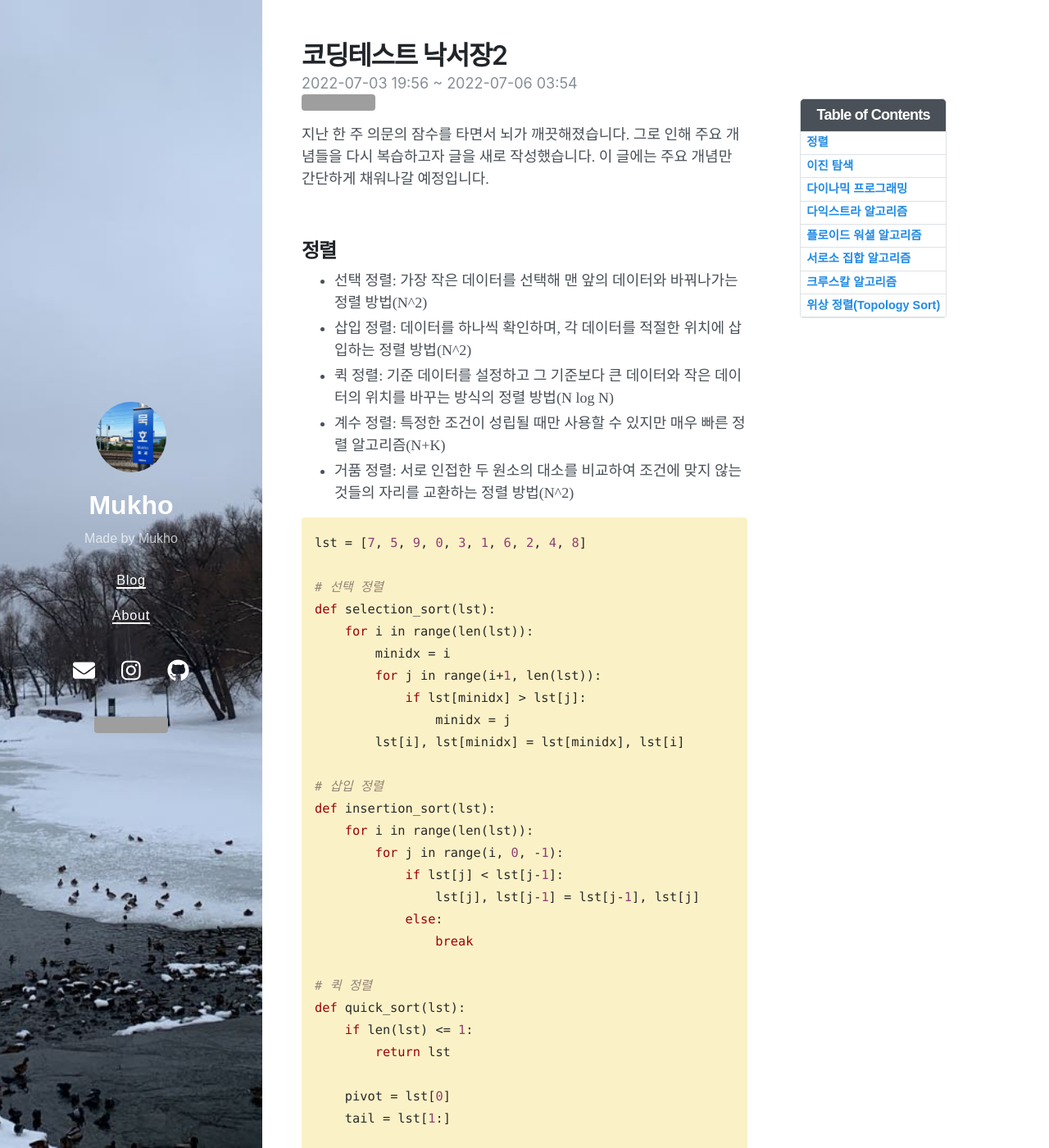
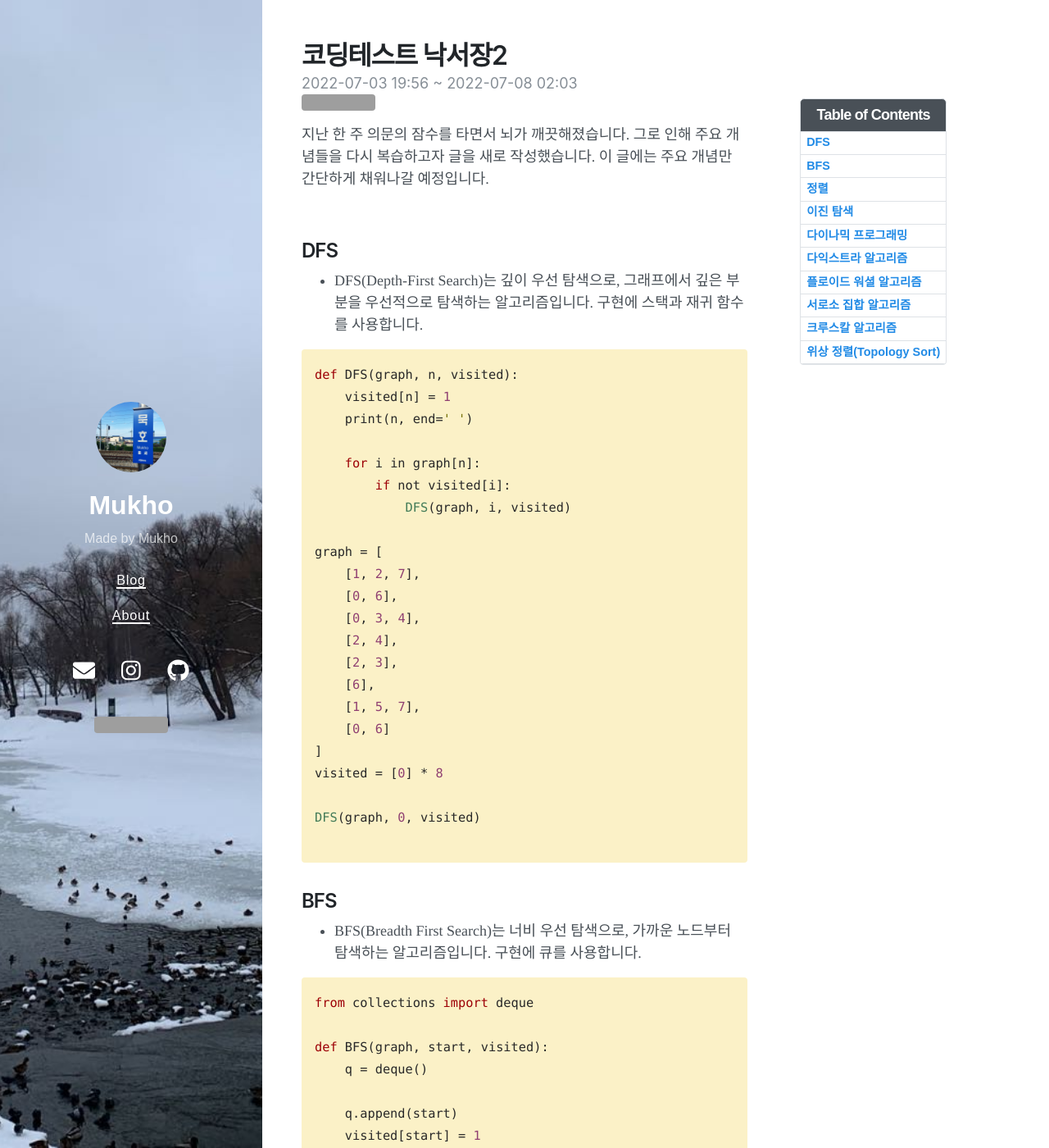
Before and after one commit to mukhoplus/mukhoplus.github.io, a Jekyll site: the page built from _posts/2022-07-03-코딩테스트 낙서장2.md, in a window 1280 px wide and 1400 px high. Shown: the whole window at 82% size. Built offline with Jekyll 4.4.1, drawn with Linux system fonts in a browser that asks for light colours; nearby versions of some CDN libraries; comment, search, counter and statistics services are not loaded; some of the changed text lies outside the part shown; grey boxes are pictures that could not be loaded.

Commit message:
DFS and BFS

````diff
--- a/_posts/2022-07-03-코딩테스트 낙서장2.md
+++ b/_posts/2022-07-03-코딩테스트 낙서장2.md
@@ -2,12 +2,77 @@
 layout: post
 title: 코딩테스트 낙서장2
 date: 2022-07-03 19:56 +0000
-last_modified_at: 2022-07-06 03:54:28 +0000
+last_modified_at: 2022-07-08 02:03:42 +0000
 tags: [코딩테스트]
 toc:  true
 ---
 
 지난 한 주 의문의 잠수를 타면서 뇌가 깨끗해졌습니다. 그로 인해 주요 개념들을 다시 복습하고자 글을 새로 작성했습니다. 이 글에는 주요 개념만 간단하게 채워나갈 예정입니다.<br><br>
+
+## DFS<br>
+- DFS(Depth-First Search)는 깊이 우선 탐색으로, 그래프에서 깊은 부분을 우선적으로 탐색하는 알고리즘입니다. 구현에 스택과 재귀 함수를 사용합니다.
+
+```python
+def DFS(graph, n, visited):
+    visited[n] = 1
+    print(n, end=' ')
+
+    for i in graph[n]:
+        if not visited[i]:
+            DFS(graph, i, visited)
+
+graph = [
+    [1, 2, 7],
+    [0, 6],
+    [0, 3, 4],
+    [2, 4],
+    [2, 3],
+    [6],
+    [1, 5, 7],
+    [0, 6]
+]
+visited = [0] * 8
+
+DFS(graph, 0, visited)
+
+```
+
+## BFS<br>
+- BFS(Breadth First Search)는 너비 우선 탐색으로, 가까운 노드부터 탐색하는 알고리즘입니다. 구현에 큐를 사용합니다.
+
+```python
+from collections import deque
+
+def BFS(graph, start, visited):
+    q = deque()
+
+    q.append(start)
+    visited[start] = 1
+
+    while q:
+        cur = q.popleft()
+        print(cur, end=' ')
+
+        for i in graph[cur]:
+            if not visited[i]:
+                q.append(i)
+                visited[i] = 1
+
+graph = [
+    [1, 2, 7],
+    [0, 6],
+    [0, 3, 4],
+    [2, 4],
+    [2, 3],
+    [6],
+    [1, 5, 7],
+    [0, 6]
+]
+visited = [0] * 8
+
+BFS(graph, 0, visited)
+
+```
 
 ## 정렬<br>
 - 선택 정렬: 가장 작은 데이터를 선택해 맨 앞의 데이터와 바꿔나가는 정렬 방법(N^2)
````
